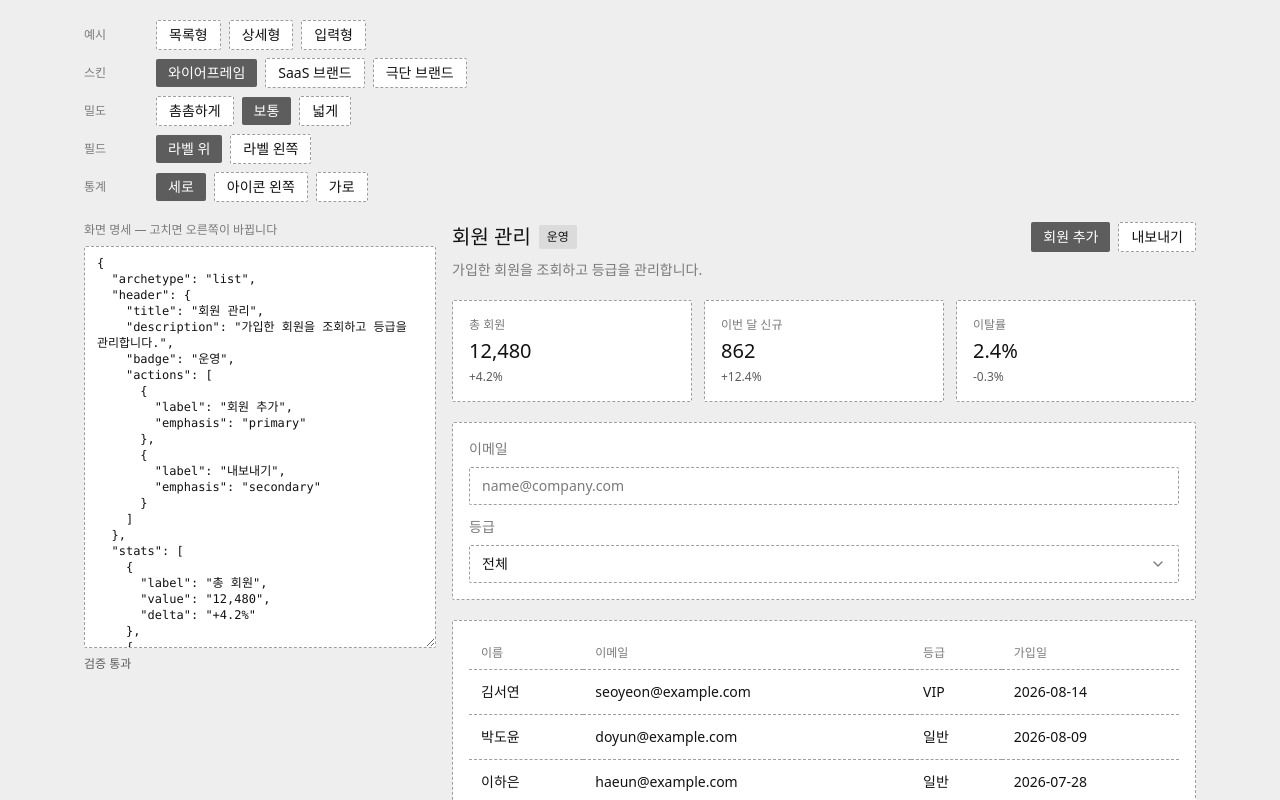
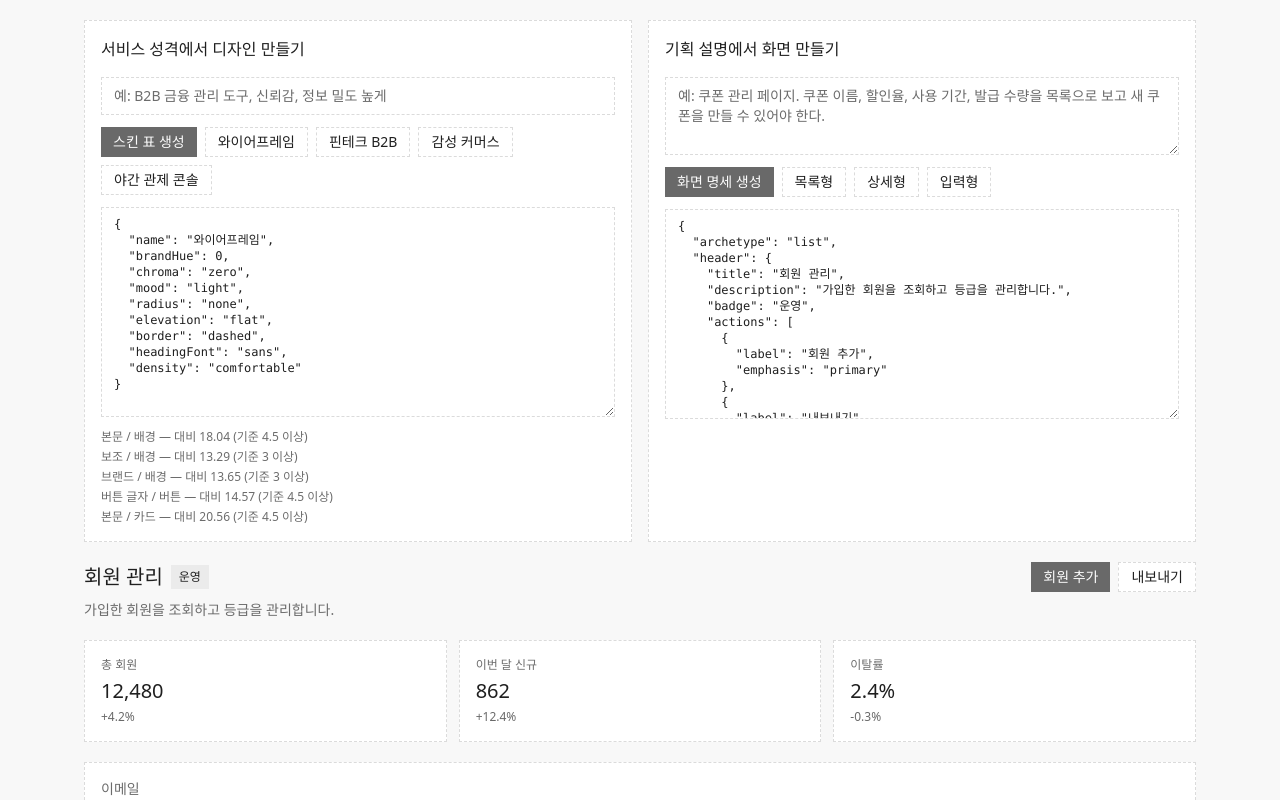
Before and after one commit to shinhyuk-pm/components, a Next.js app: page / in a window 1280 px wide. Shown: the top 800 px of the page. Built offline with nearby package versions, Linux system fonts and the light colour scheme.

Commit message:
feat: 설명에서 화면과 디자인을 만드는 확인 화면
스킨은 생성 함수가 만든 CSS 변수로 즉시 적용되고, 대비 수치가 함께 표시된다.

```diff
--- a/app/page.tsx
+++ b/app/page.tsx
@@ -1,151 +1,232 @@
 "use client";
 
-import { useEffect, useMemo, useState } from "react";
+import { useCallback, useEffect, useMemo, useState } from "react";
 import { Screen } from "@/components/blocks/screen";
 import { Button } from "@/components/ui/button";
+import { Card, CardContent, CardHeader, CardTitle } from "@/components/ui/card";
+import { Input } from "@/components/ui/input";
 import { Textarea } from "@/components/ui/textarea";
 import { SAMPLE_SPECS } from "@/lib/sample-specs";
 import { validateScreenSpec } from "@/lib/screen-spec";
+import { generateSkin } from "@/lib/skin-generator";
+import { SAMPLE_TABLES, validateSkinTable } from "@/lib/skin-table";
 
-const SKINS = [
-  { id: "wireframe", label: "와이어프레임" },
-  { id: "saas", label: "SaaS 브랜드" },
-  { id: "bold", label: "극단 브랜드" },
-];
+const WIREFRAME_TABLE = {
+  name: "와이어프레임",
+  brandHue: 0,
+  chroma: "zero" as const,
+  mood: "light" as const,
+  radius: "none" as const,
+  elevation: "flat" as const,
+  border: "dashed" as const,
+  headingFont: "sans" as const,
+  density: "comfortable" as const,
+};
 
-const DENSITIES = [
-  { id: "compact", label: "촘촘하게" },
-  { id: "comfortable", label: "보통" },
-  { id: "airy", label: "넓게" },
-];
+function useGenerator() {
+  const [busy, setBusy] = useState(false);
+  const [errors, setErrors] = useState<string[]>([]);
 
-const FIELD_LAYOUTS = [
-  { id: "stacked", label: "라벨 위" },
-  { id: "inline", label: "라벨 왼쪽" },
-];
+  const run = useCallback(async (kind: "spec" | "skin", prompt: string) => {
+    setBusy(true);
+    setErrors([]);
+    try {
+      const res = await fetch("/api/generate", {
+        method: "POST",
+        headers: { "content-type": "application/json" },
+        body: JSON.stringify({ kind, prompt }),
+      });
+      const json = await res.json();
+      if (!json.ok) {
+        setErrors(json.errors ?? ["알 수 없는 오류입니다."]);
+        return null;
+      }
+      return json.data;
+    } catch {
+      setErrors(["요청을 보내지 못했습니다."]);
+      return null;
+    } finally {
+      setBusy(false);
+    }
+  }, []);
 
-const STAT_LAYOUTS = [
-  { id: "stacked", label: "세로" },
-  { id: "icon-left", label: "아이콘 왼쪽" },
-  { id: "horizontal", label: "가로" },
-];
+  return { run, busy, errors };
+}
 
-function Switcher({
-  title,
-  options,
-  value,
-  onChange,
-}: {
-  title: string;
-  options: { id: string; label: string }[];
-  value: string;
-  onChange: (id: string) => void;
-}) {
+function Messages({ items, tone }: { items: string[]; tone: "ok" | "warn" }) {
+  if (items.length === 0) return null;
   return (
-    <div className="flex flex-wrap items-center gap-(--t3-pad-2)">
-      <span className="w-16 shrink-0 text-(--t2-muted) text-xs">{title}</span>
-      {options.map((o) => (
-        <Button
-          key={o.id}
-          variant={value === o.id ? "primary" : "secondary"}
-          size="sm"
-          onClick={() => onChange(o.id)}
+    <ul className="flex flex-col gap-(--t3-pad-1)">
+      {items.map((m) => (
+        <li
+          key={m}
+          className={tone === "ok" ? "text-(--t2-brand) text-xs" : "text-(--t2-muted) text-xs"}
         >
-          {o.label}
-        </Button>
+          {m}
+        </li>
       ))}
-    </div>
+    </ul>
   );
 }
 
 export default function Home() {
-  const [skin, setSkin] = useState("wireframe");
-  const [density, setDensity] = useState("comfortable");
-  const [fieldLayout, setFieldLayout] = useState("stacked");
-  const [statLayout, setStatLayout] = useState("stacked");
-  const [source, setSource] = useState(() => JSON.stringify(SAMPLE_SPECS[0].spec, null, 2));
+  const [specSource, setSpecSource] = useState(() => JSON.stringify(SAMPLE_SPECS[0].spec, null, 2));
+  const [skinSource, setSkinSource] = useState(() => JSON.stringify(WIREFRAME_TABLE, null, 2));
+  const [iaPrompt, setIaPrompt] = useState("");
+  const [brandPrompt, setBrandPrompt] = useState("");
 
-  useEffect(() => {
-    document.documentElement.dataset.skin = skin;
-    document.documentElement.dataset.density = density;
-  }, [skin, density]);
+  const specGen = useGenerator();
+  const skinGen = useGenerator();
 
-  const result = useMemo(() => {
+  const specResult = useMemo(() => {
     try {
-      return validateScreenSpec(JSON.parse(source));
+      return validateScreenSpec(JSON.parse(specSource));
     } catch {
       return { ok: false as const, errors: ["JSON 형식이 올바르지 않습니다."], spec: undefined };
     }
-  }, [source]);
+  }, [specSource]);
+
+  const skinResult = useMemo(() => {
+    try {
+      return validateSkinTable(JSON.parse(skinSource));
+    } catch {
+      return { ok: false as const, errors: ["JSON 형식이 올바르지 않습니다."], table: undefined };
+    }
+  }, [skinSource]);
+
+  const generated = useMemo(
+    () => (skinResult.ok && skinResult.table ? generateSkin(skinResult.table) : null),
+    [skinResult],
+  );
+
+  useEffect(() => {
+    if (!generated) return;
+    const root = document.documentElement;
+    root.removeAttribute("data-skin");
+    root.removeAttribute("data-density");
+    for (const [key, value] of Object.entries(generated.variables)) {
+      root.style.setProperty(key, value);
+    }
+  }, [generated]);
 
   return (
     <div className="mx-auto flex max-w-6xl flex-col gap-(--t3-pad-5) p-(--t3-pad-5)">
-      <section className="flex flex-col gap-(--t3-pad-2)">
-        <div className="flex flex-wrap items-center gap-(--t3-pad-2)">
-          <span className="w-16 shrink-0 text-(--t2-muted) text-xs">예시</span>
+      <div className="grid gap-(--t3-pad-4) lg:grid-cols-2">
+        <Card>
+          <CardHeader>
+            <CardTitle>서비스 성격에서 디자인 만들기</CardTitle>
+          </CardHeader>
+          <CardContent>
+            <Input
+              value={brandPrompt}
+              onChange={(e) => setBrandPrompt(e.target.value)}
+              placeholder="예: B2B 금융 관리 도구, 신뢰감, 정보 밀도 높게"
+            />
+            <div className="flex flex-wrap gap-(--t3-pad-2)">
+              <Button
+                size="sm"
+                disabled={skinGen.busy}
+                onClick={async () => {
+                  const data = await skinGen.run("skin", brandPrompt);
+                  if (data) setSkinSource(JSON.stringify(data, null, 2));
+                }}
+              >
+                {skinGen.busy ? "만드는 중" : "스킨 표 생성"}
+              </Button>
+              <Button
+                variant="secondary"
+                size="sm"
+                onClick={() => setSkinSource(JSON.stringify(WIREFRAME_TABLE, null, 2))}
+              >
+                와이어프레임
+              </Button>
+              {SAMPLE_TABLES.map((t) => (
+                <Button
+                  key={t.name}
+                  variant="secondary"
+                  size="sm"
+                  onClick={() => setSkinSource(JSON.stringify(t, null, 2))}
+                >
+                  {t.name}
+                </Button>
+              ))}
+            </div>
+            <Messages items={skinGen.errors} tone="warn" />
+            <Textarea
+              value={skinSource}
+              onChange={(e) => setSkinSource(e.target.value)}
+              rows={12}
+              spellCheck={false}
+              className="font-mono text-xs"
+            />
+            <Messages items={skinResult.errors} tone="warn" />
+            {generated ? (
+              <div className="flex flex-col gap-(--t3-pad-1)">
+                {generated.contrast.map((c) => (
+                  <p key={c.pair} className="text-(--t2-muted) text-xs">
+                    {c.pair} — 대비 {c.ratio} (기준 {c.minimum} 이상)
+                  </p>
+                ))}
+              </div>
+            ) : null}
+          </CardContent>
+        </Card>
+
+        <Card>
+          <CardHeader>
+            <CardTitle>기획 설명에서 화면 만들기</CardTitle>
+          </CardHeader>
+          <CardContent>
+            <Textarea
+              value={iaPrompt}
+              onChange={(e) => setIaPrompt(e.target.value)}
+              rows={3}
+              placeholder="예: 쿠폰 관리 페이지. 쿠폰 이름, 할인율, 사용 기간, 발급 수량을 목록으로 보고 새 쿠폰을 만들 수 있어야 한다."
+            />
+            <div className="flex flex-wrap gap-(--t3-pad-2)">
+              <Button
+                size="sm"
+                disabled={specGen.busy}
+                onClick={async () => {
+                  const data = await specGen.run("spec", iaPrompt);
+                  if (data) setSpecSource(JSON.stringify(data, null, 2));
+                }}
+              >
+                {specGen.busy ? "만드는 중" : "화면 명세 생성"}
+              </Button>
               {SAMPLE_SPECS.map((s) => (
                 <Button
                   key={s.id}
                   variant="secondary"
                   size="sm"
-              onClick={() => setSource(JSON.stringify(s.spec, null, 2))}
+                  onClick={() => setSpecSource(JSON.stringify(s.spec, null, 2))}
                 >
                   {s.label}
                 </Button>
               ))}
             </div>
-        <Switcher title="스킨" options={SKINS} value={skin} onChange={setSkin} />
-        <Switcher title="밀도" options={DENSITIES} value={density} onChange={setDensity} />
-        <Switcher
-          title="필드"
-          options={FIELD_LAYOUTS}
-          value={fieldLayout}
-          onChange={setFieldLayout}
-        />
-        <Switcher title="통계" options={STAT_LAYOUTS} value={statLayout} onChange={setStatLayout} />
-      </section>
-
-      <div className="grid gap-(--t3-pad-4) lg:grid-cols-[minmax(0,22rem)_1fr]">
-        <section className="flex flex-col gap-(--t3-pad-2)">
-          <p className="text-(--t2-muted) text-xs">화면 명세 — 고치면 오른쪽이 바뀝니다</p>
+            <Messages items={specGen.errors} tone="warn" />
             <Textarea
-            value={source}
-            onChange={(e) => setSource(e.target.value)}
-            rows={24}
+              value={specSource}
+              onChange={(e) => setSpecSource(e.target.value)}
+              rows={12}
               spellCheck={false}
               className="font-mono text-xs"
             />
-          {result.ok ? (
-            <p data-slot="validation-ok" className="text-(--t2-brand) text-xs">
-              검증 통과
-            </p>
-          ) : (
-            <ul data-slot="validation-errors" className="flex flex-col gap-(--t3-pad-1)">
-              {result.errors.map((e) => (
-                <li key={e} className="text-(--t2-muted) text-xs">
-                  {e}
-                </li>
-              ))}
-            </ul>
-          )}
-        </section>
+            <Messages items={specResult.errors} tone="warn" />
+          </CardContent>
+        </Card>
+      </div>
 
       <section>
-          {result.ok && result.spec ? (
-            <Screen
-              spec={result.spec}
-              options={{
-                fieldLayout: fieldLayout as "stacked" | "inline",
-                statLayout: statLayout as "stacked" | "icon-left" | "horizontal",
-              }}
-            />
+        {specResult.ok && specResult.spec ? (
+          <Screen spec={specResult.spec} />
         ) : (
           <p className="text-(--t2-muted) text-sm">
-              명세에 문제가 있어 화면을 그리지 않았습니다. 왼쪽 목록을 확인해주세요.
+            명세에 문제가 있어 화면을 그리지 않았습니다. 위 목록을 확인해주세요.
           </p>
         )}
       </section>
     </div>
-    </div>
   );
 }
```
Lines whose indentation alone changed are shown as unchanged.
